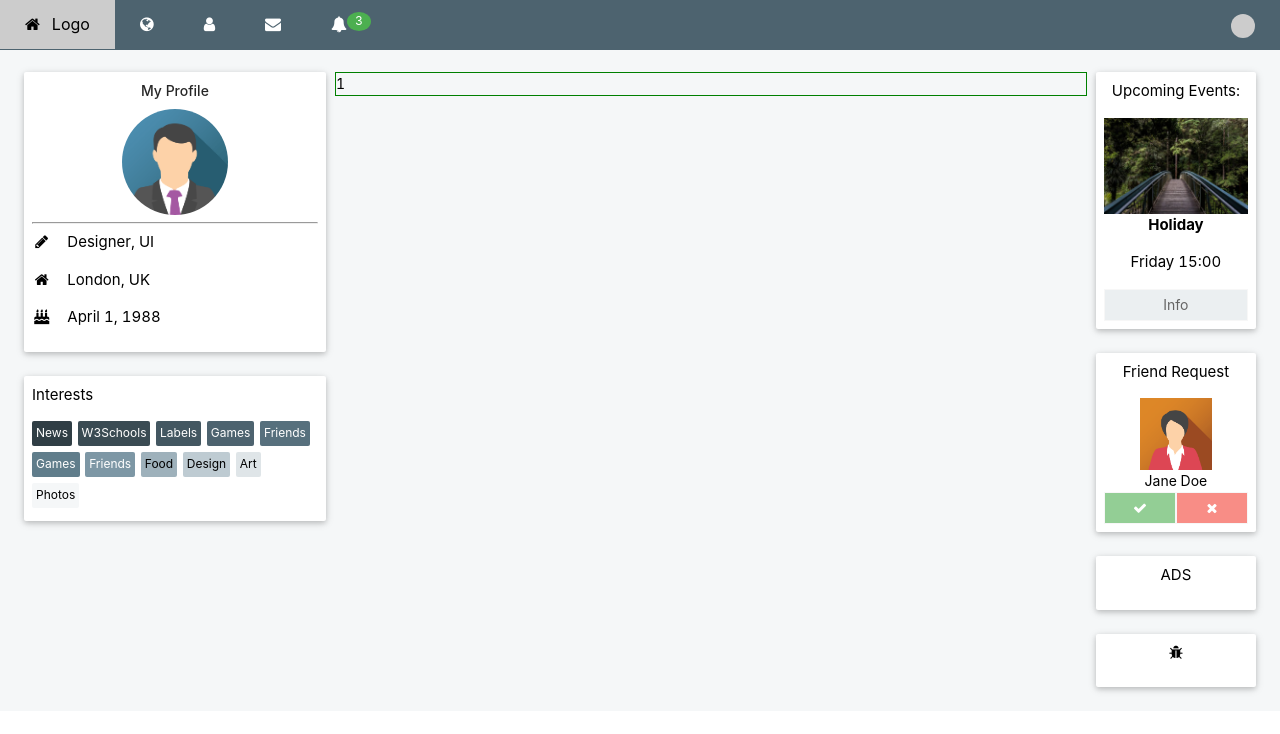
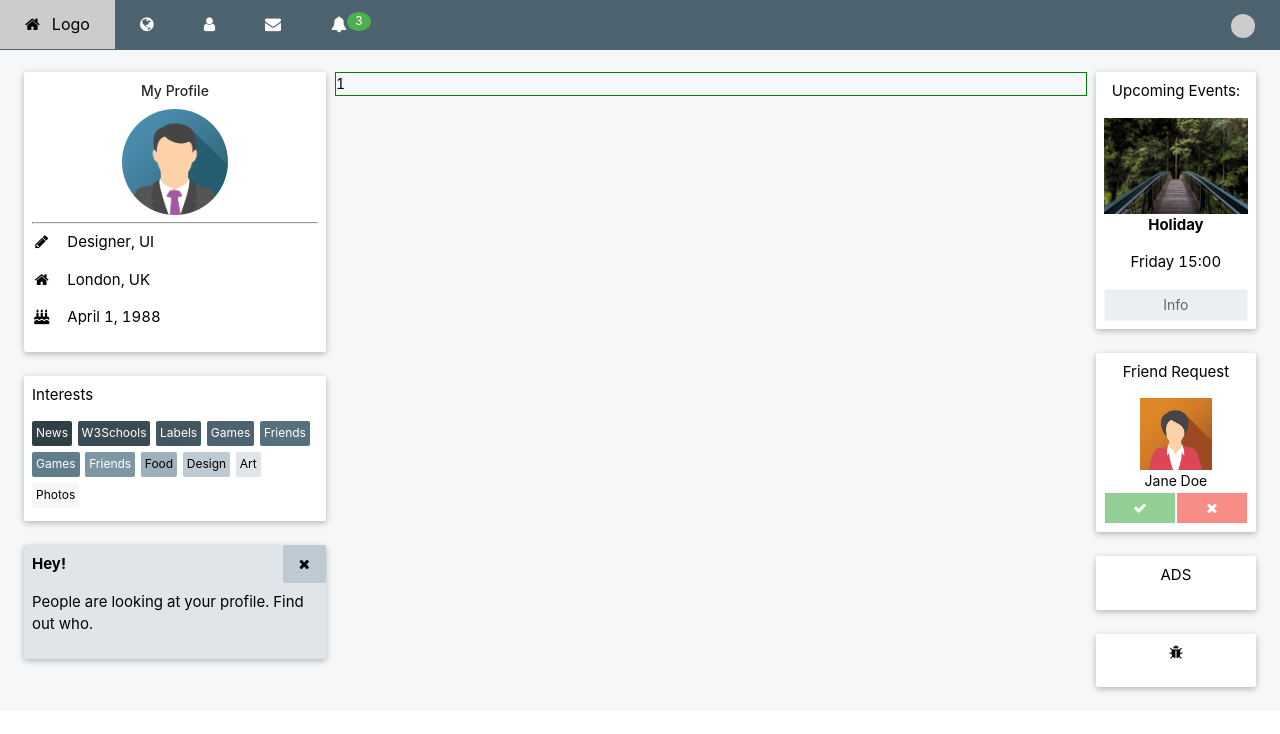
Before and after one commit to ravindrakumarkumawat/social-page, a React (Create React App) app: page / in a window 1280 px wide. Shown: the top 734 px of the page. Built offline with nearby package versions, Linux system fonts and the light colour scheme.

Commit message:
alert box is created

```diff
--- /dev/null
+++ b/src/components/AlertBox/index.js
@@ -0,0 +1,25 @@
+import React, { useState } from 'react'
+import NormalCard from '../common/NormalCard'
+
+const AlertBox = () => {
+  const [show, setShow] = useState(true)
+  return (
+    <>
+    {
+      show && (
+      <NormalCard background={"bg-tag-10"}>
+        <div className="">
+          <span onClick={() => setShow(false)} className="right bg-button-tag-9">
+            <i className="fa fa-remove"></i>
+          </span>
+          <p><strong>Hey!</strong></p>
+          <p>People are looking at your profile. Find out who.</p>
+        </div>
+      </NormalCard>
+      )
+    }
+    </>
+  )
+}
+
+export default AlertBox
--- a/src/components/Home/index.js
+++ b/src/components/Home/index.js
@@ -9,6 +9,7 @@ import './Home.css'
 import UpcomingEvents from '../UpcomingEvents'
 import Profile from '../Profile'
 import Interest from '../Interests'
+import AlertBox from '../AlertBox'
 
 const Home = () => {
   return (
@@ -19,6 +20,7 @@ const Home = () => {
           <div className="gap-2"></div>
           <Interest />
           <div className="gap-2"></div>
+          <AlertBox />
         </NormalCol>
         <NormalCol span={14}><div style={{border: "1px solid green"}}>1</div></NormalCol>
         <NormalCol span={4}>
--- a/src/components/Layout/Home/Home.css
+++ b/src/components/Layout/Home/Home.css
@@ -63,7 +63,7 @@ p {
     background-color: rgb(158, 177, 187);
 }
 
-.tag-9 {
+.tag-9, .bg-button-tag-9{
   color: rgb(0, 0, 0);
   background-color: rgb(190, 203, 210);
 }
@@ -77,3 +77,11 @@ p {
   color: rgb(0, 0, 0);
   background-color: rgb(245, 247, 248);
 }
+
+.bg-button-tag-9 {
+  padding: .5rem 1rem;
+  margin-top: -8px;
+  margin-right: -8px;
+
+  border-radius: 2px;
+}
--- a/src/components/common/NormalCard/NormalCard.css
+++ b/src/components/common/NormalCard/NormalCard.css
@@ -18,3 +18,8 @@
 .center {
   text-align: center;
 }
+
+.bg-tag-10 {
+  color: rgb(0, 0, 0);
+  background-color: rgb(223, 229, 232);
+}
```
